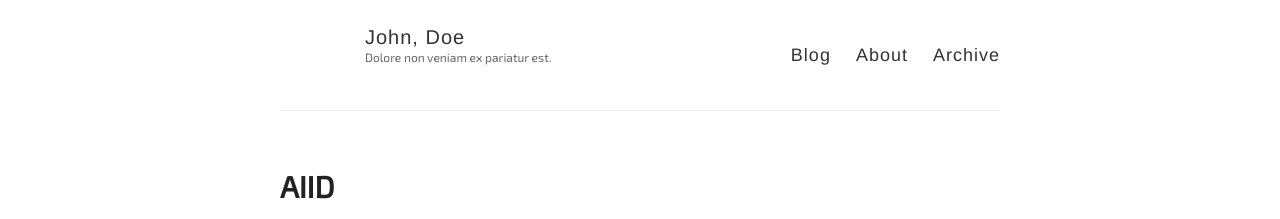
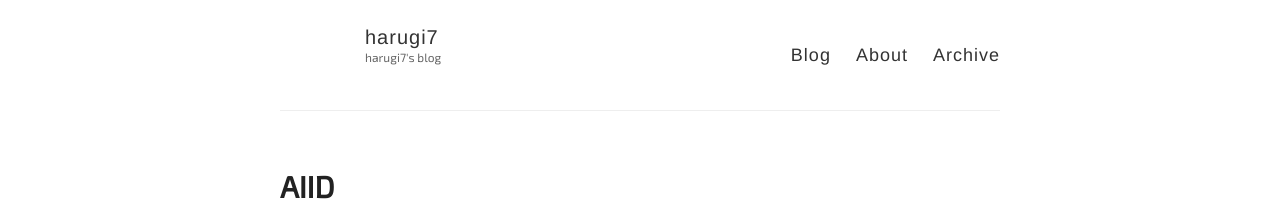
Before and after one commit to harugi7/harugi7.github.io, a Jekyll site: the page built from index.html, in a window 1280 px wide. Shown: the top 219 px of the page. Built offline with Jekyll 4.4.1, drawn with Linux system fonts in a browser that asks for light colours; some web fonts are replaced; the list of posts is cut into pages by our own code.

Commit message:
chore: change name and description

```diff
--- a/_config.yml
+++ b/_config.yml
@@ -3,10 +3,10 @@
 #
 
 # Name of your site (displayed in the header)
-name: John, Doe
+name: harugi7
 
 # Short bio or description (displayed in the header)
-description: Dolore non veniam ex pariatur est.
+description: harugi7's blog
 
 # URL of your avatar or profile pic (you could use your GitHub profile pic)
 avatar:
```
